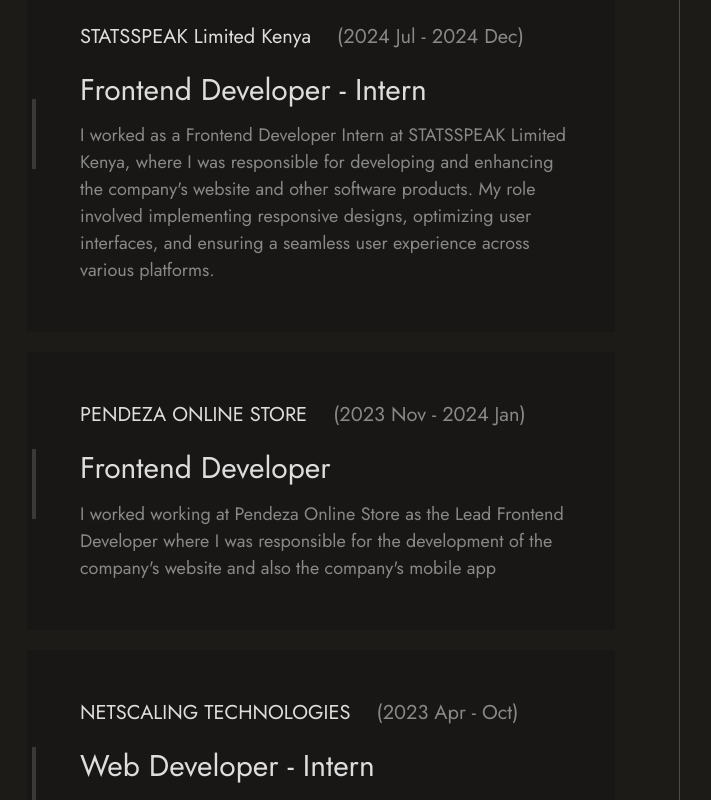
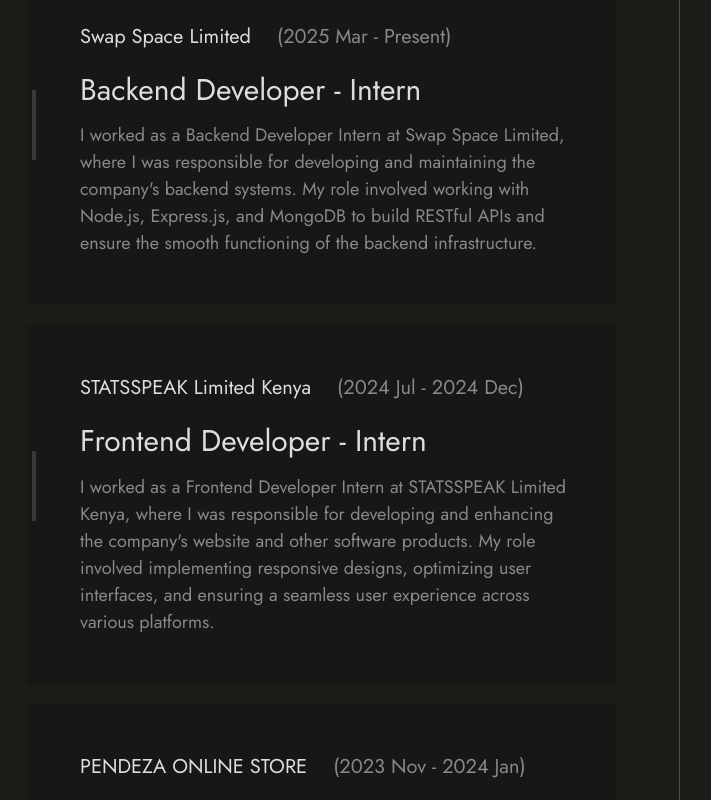
Before and after one commit to Cleve-codes/clevesfolio, a Next.js app: page / in a window 1280 px wide. Shown: the part 2100-2900 px from the top of the page, without its empty margins (37-748 px from the left). Built offline with nearby package versions, Linux system fonts and the light colour scheme; a web font is replaced by a local one.

Commit message:
chore: update experience section

```diff
--- a/constants/data.js
+++ b/constants/data.js
@@ -118,6 +118,12 @@
 
 const experience = [
   {
+    company: 'Swap Space Limited',
+    jobTitle: 'Backend Developer - Intern',
+    description: 'I worked as a Backend Developer Intern at Swap Space Limited, where I was responsible for developing and maintaining the company\'s backend systems. My role involved working with Node.js, Express.js, and MongoDB to build RESTful APIs and ensure the smooth functioning of the backend infrastructure.',
+    date: '2025 Mar - Present'
+  },
+  {
     company: 'STATSSPEAK Limited Kenya',
     jobTitle: 'Frontend Developer - Intern',
     description: 'I worked as a Frontend Developer Intern at STATSSPEAK Limited Kenya, where I was responsible for developing and enhancing the company\'s website and other software products. My role involved implementing responsive designs, optimizing user interfaces, and ensuring a seamless user experience across various platforms.',
@@ -129,12 +135,6 @@
     description: 'I worked working at Pendeza Online Store as the Lead Frontend Developer where I was responsible for the development of the company\'s website and also the company\'s mobile app',
     date: '2023 Nov - 2024 Jan'
   },
-  {
-    company: 'NETSCALING TECHNOLOGIES',
-    date: '2023 Apr - Oct',
-    jobTitle: 'Web Developer - Intern',
-    description: 'Interned at NTD for 3 months where I worked on various projects and also learned a lot about web development and design and also got to work with a lot of experienced'
-  }
 ]
 
 const education = [
```
